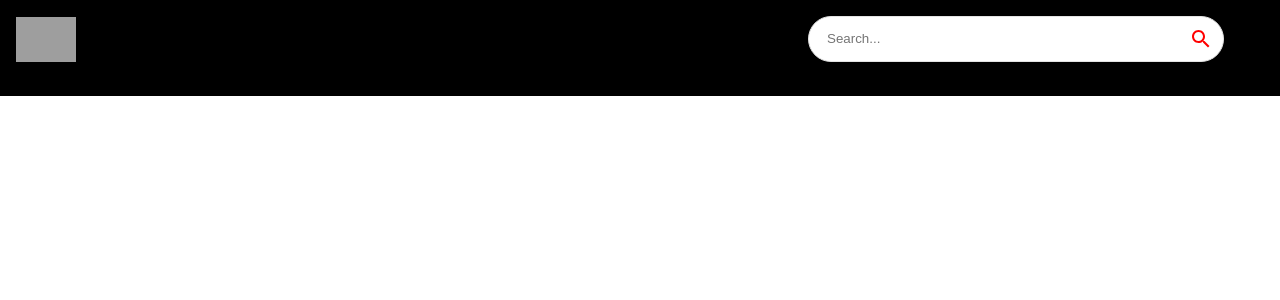
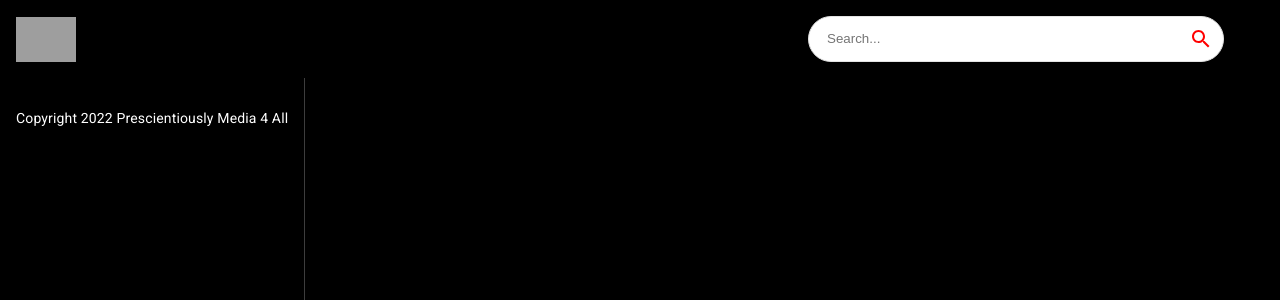
Before and after one commit to GreshamFedora/react-prescient-videos-clone, a React (Create React App) app: page / in a window 1280 px wide. Shown: the top 300 px of the page. Built offline with nearby package versions, Linux system fonts and the light colour scheme; grey boxes are pictures that could not be loaded.

Commit message:
Feed added

```diff
--- a/src/components/Feed.jsx
+++ b/src/components/Feed.jsx
@@ -1,8 +1,19 @@
-import React from 'react'
+import {useState, useEffect} from 'react';
+import { Box, Stack, Typography } from '@mui/material';
+
 
 const Feed = () => {
   return (
-    <div>Feed</div>
+    <Stack sx={{ flexDirection: { sx: "column", md: "row"} }}>
+      <Box sx={{ height: { sx: 'auto', md:'92vh' }, borderRight: '1px solid #3d3d3d', px: {sx: 0, md:2}}}>
+        Sidebar
+
+        <Typography className="copyright" variant="body2" sx={{ mt: 1.5, color: '#fff' }}>
+          Copyright 2022 Prescientiously Media 4 All
+
+        </Typography>
+      </Box>
+    </Stack>
   )
 }
 
```
